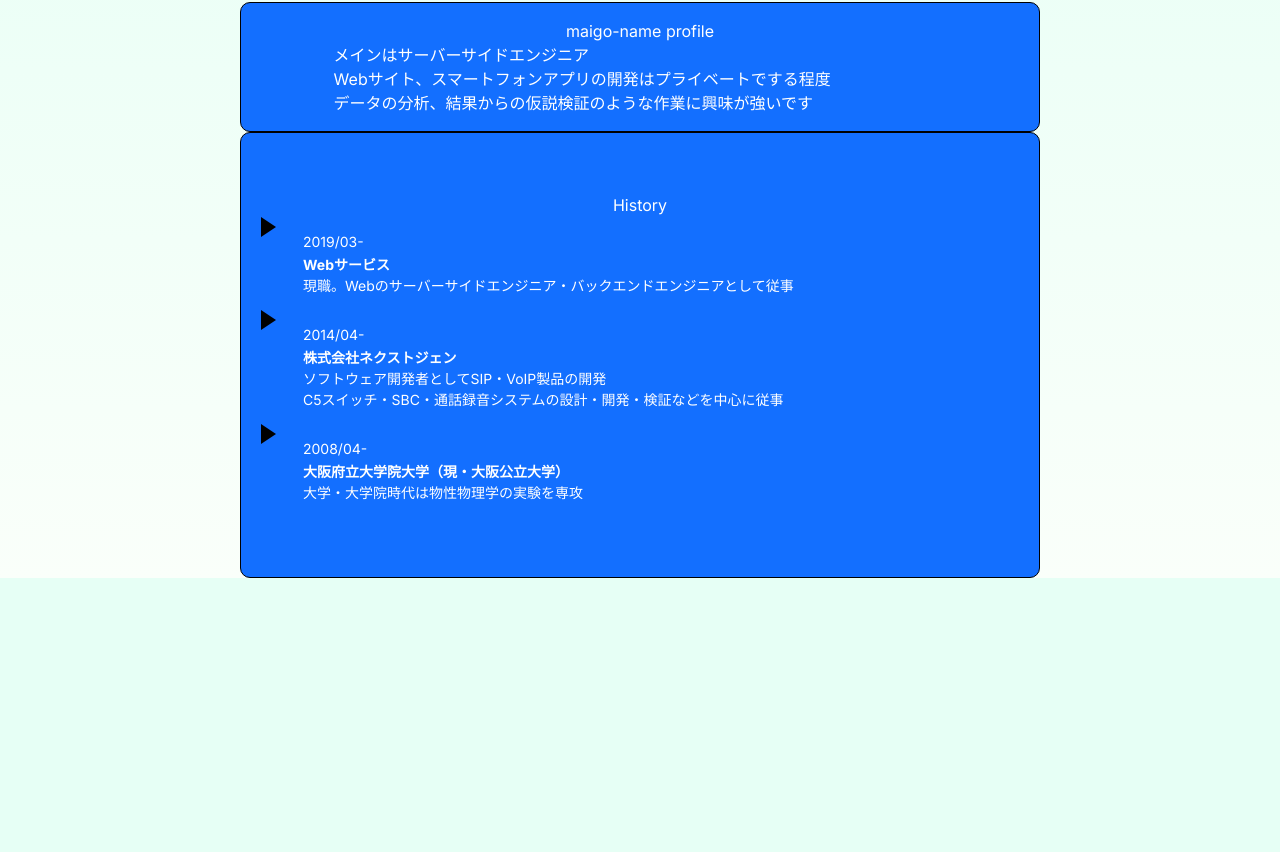
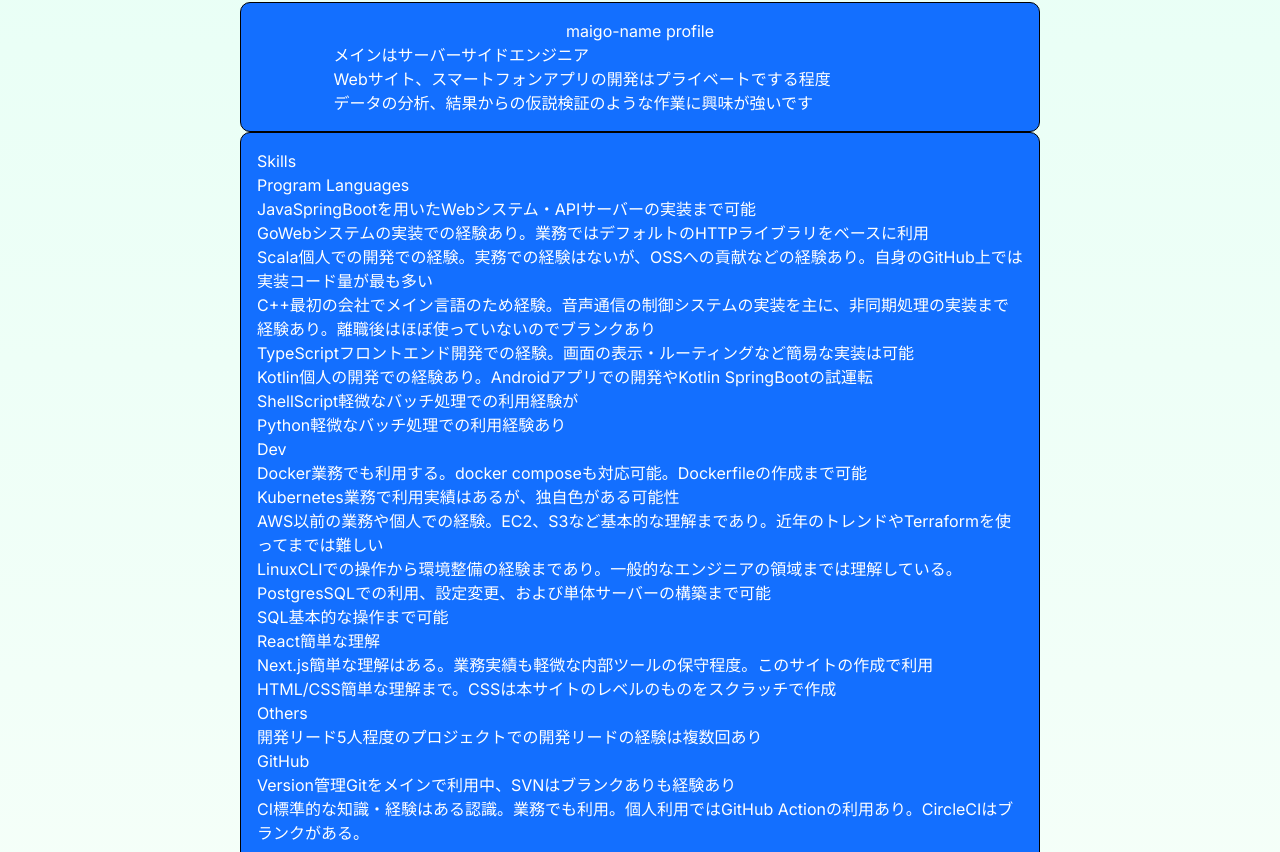
Before and after one commit to keyno63/profile.maigo-name.tokyo, a Next.js app in the folder website/: page / in a window 1280 px wide. Shown: the part 268-1120 px from the top of the page. Before the commit the page ends 846 px from the top, so only its background shows below. Built offline with nearby package versions, Linux system fonts and the light colour scheme.

Commit message:
skill追加

```diff
--- /dev/null
+++ b/website/features/about/components/skills/skill-set.tsx
@@ -0,0 +1,37 @@
+import {Skill, programLanguages, devs, others} from "@/features/about/components/skills/skills";
+import styles from "@/features/about/styles.module.css";
+
+export default function SkillSet() {
+    return (
+        <section className={styles.skill}>
+            <h2 className={undefined}>Skills</h2>
+            <div>
+                <h4>Program Languages</h4>
+                {programLanguages.map((pg) =>
+                    <SkillElement skillName={pg.skillName} description={pg.description}/>
+                )}
+            </div>
+            <div>
+            <h4>Dev</h4>
+                {devs.map((dev) =>
+                    <SkillElement skillName={dev.skillName} description={dev.description}/>
+                )}
+            </div>
+            <div>
+            <h4>Others</h4>
+                {others.map((other)=>
+                    <SkillElement skillName={other.skillName} description={other.description} />
+                )}
+            </div>
+        </section>
+    )
+}
+
+function SkillElement(skill: Skill) {
+    return (
+        <div className={undefined}>
+            {skill.skillName}
+            {skill.description}
+        </div>
+    )
+}
--- a/website/features/about/components/skills/skills.tsx
+++ b/website/features/about/components/skills/skills.tsx
@@ -0,0 +1,106 @@
+export type Skill = {
+    // スキル名
+    skillName: string,
+    // アイコンのパス
+    icon?: string,
+    // 経験度合い
+    experience?: string,
+    // 自身のスキルレベル。若干・経験あり・練度あり
+    level?:string,
+    // 経験の種類. 業務、個人、OSSでの経験あり
+    // carrier?: object[],
+    // 説明文
+    description?: string,
+}
+
+export const programLanguages: Skill[] = [
+    {
+        skillName: "Java",
+        description: "SpringBootを用いたWebシステム・APIサーバーの実装まで可能",
+    },
+    {
+        skillName: "Go",
+        description: "Webシステムの実装での経験あり。業務ではデフォルトのHTTPライブラリをベースに利用",
+    },
+    {
+        skillName: "Scala",
+        description: "個人での開発での経験。実務での経験はないが、OSSへの貢献などの経験あり。自身のGitHub上では実装コード量が最も多い",
+    },
+    {
+        skillName: "C++",
+        description: "最初の会社でメイン言語のため経験。音声通信の制御システムの実装を主に、非同期処理の実装まで経験あり。離職後はほぼ使っていないのでブランクあり",
+    },
+    {
+        skillName: "TypeScript",
+        description: "フロントエンド開発での経験。画面の表示・ルーティングなど簡易な実装は可能",
+    },
+    {
+        skillName: "Kotlin",
+        description: "個人の開発での経験あり。Androidアプリでの開発やKotlin SpringBootの試運転",
+    },
+    {
+        skillName: "ShellScript",
+        description: "軽微なバッチ処理での利用経験が",
+    },
+    {
+        skillName: "Python",
+        description: "軽微なバッチ処理での利用経験あり",
+    },
+]
+
+export const devs: Skill[] = [
+    {
+        skillName: "Docker",
+        description: "業務でも利用する。docker composeも対応可能。Dockerfileの作成まで可能",
+    },
+    {
+        skillName: "Kubernetes",
+        description: "業務で利用実績はあるが、独自色がある可能性",
+    },
+    {
+        skillName: "AWS",
+        description: "以前の業務や個人での経験。EC2、S3など基本的な理解まであり。近年のトレンドやTerraformを使ってまでは難しい",
+    },
+    {
+        skillName: "Linux",
+        description: "CLIでの操作から環境整備の経験まであり。一般的なエンジニアの領域までは理解している。",
+    },
+    {
+        skillName: "Postgres",
+        description: "SQLでの利用、設定変更、および単体サーバーの構築まで可能",
+    },
+    {
+        skillName: "SQL",
+        description: "基本的な操作まで可能",
+    },
+    {
+        skillName: "React",
+        description: "簡単な理解",
+    },
+    {
+        skillName: "Next.js",
+        description: "簡単な理解はある。業務実績も軽微な内部ツールの保守程度。このサイトの作成で利用",
+    },
+    {
+        skillName: "HTML/CSS",
+        description: "簡単な理解まで。CSSは本サイトのレベルのものをスクラッチで作成",
+    },
+]
+export const others: Skill[] = [
+    {
+        skillName: "開発リード",
+        description: "5人程度のプロジェクトでの開発リードの経験は複数回あり",
+    },
+    {
+        skillName: "GitHub",
+        description: "",
+    },
+    {
+        skillName: "Version管理",
+        description: "Gitをメインで利用中、SVNはブランクありも経験あり",
+    },
+    {
+        skillName: "CI",
+        description: "標準的な知識・経験はある認識。業務でも利用。個人利用ではGitHub Actionの利用あり。CircleCIはブランクがある。",
+    },
+]
--- a/website/features/about/page.tsx
+++ b/website/features/about/page.tsx
@@ -2,12 +2,14 @@
 import { Profile } from "./components/profile";
 import CarrierHistory from "@/features/about/components/carrier/carrier-history";
 import styles from "./styles.module.css"
+import SkillSet from "@/features/about/components/skills/skill-set";
 
 export const AboutPage: React.FC = () => {
     return (
         <div className={styles.contents}>
             <div className={styles.contents_wrapper}>
                 <Profile/>
+                <SkillSet/>
                 <CarrierHistory/>
             </div>
         </div>
```
